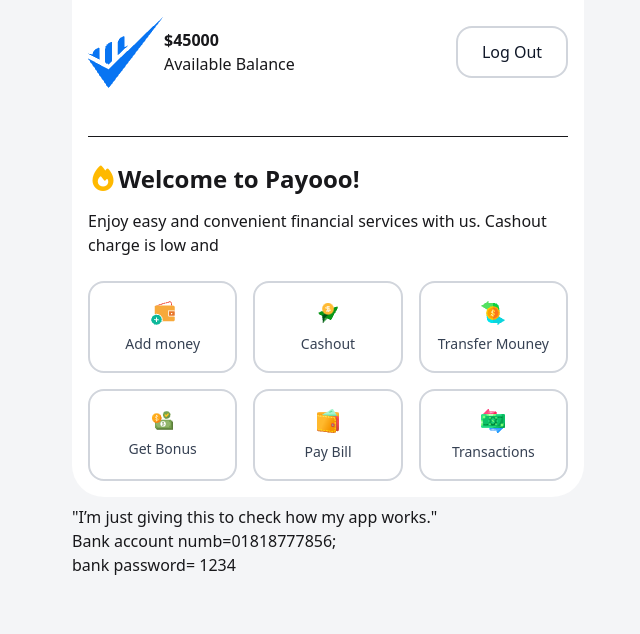
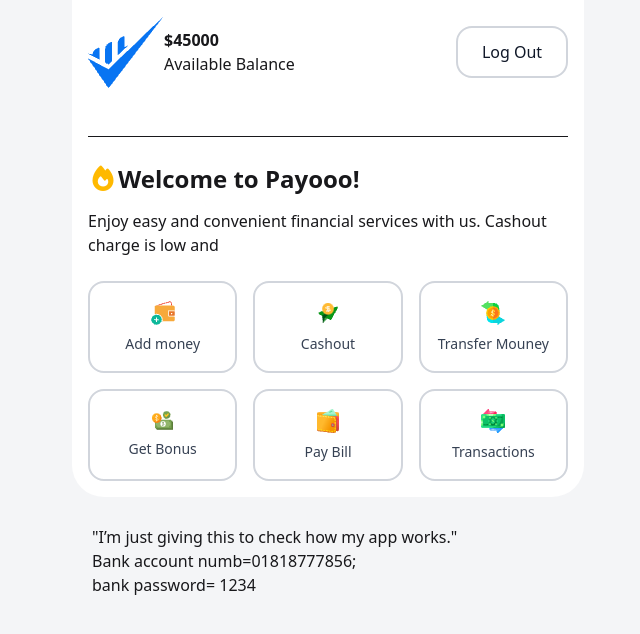
Before and after one commit to hakimcolor/E-Wallet, a plain HTML site: page stapeone.html in a window 1280 px wide. Shown: the whole page, without its empty margins (312-952 px from the left). Drawn offline with nearby package versions, Linux system fonts and the light colour scheme.

```diff
--- a/stapeone.html
+++ b/stapeone.html
@@ -260,7 +260,7 @@
 
     <script src="stapeone.js"></script>
 
-    <div class="mt-2 max-w-lg mx-auto ">
+    <div class="mt-2 max-w-lg mx-auto p-5">
       "I’m just giving this to check how my app works."
       <br />
       Bank account numb=01818777856;
```
Also changed, not shown: index.html (+0 -4 lines).
